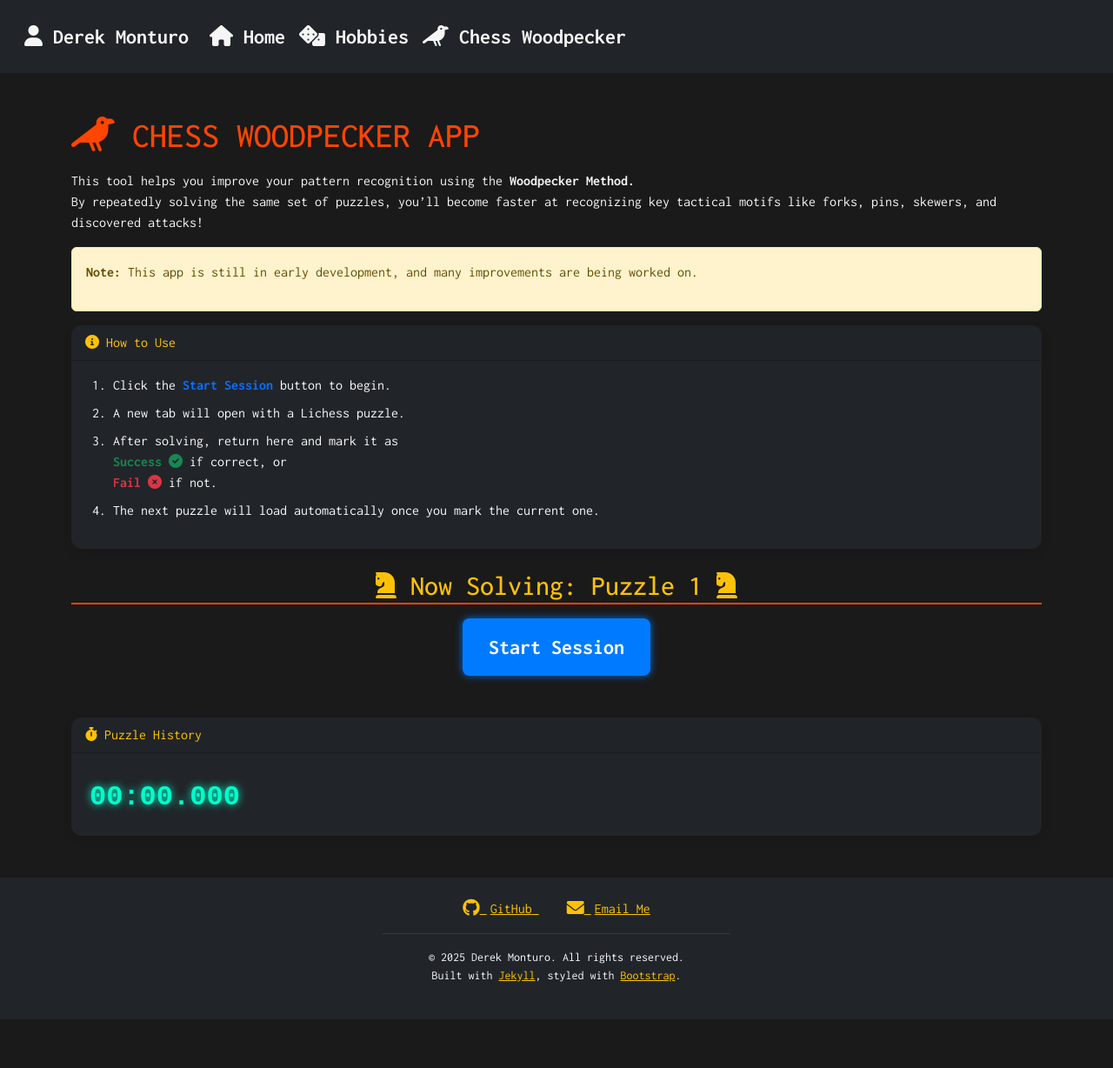
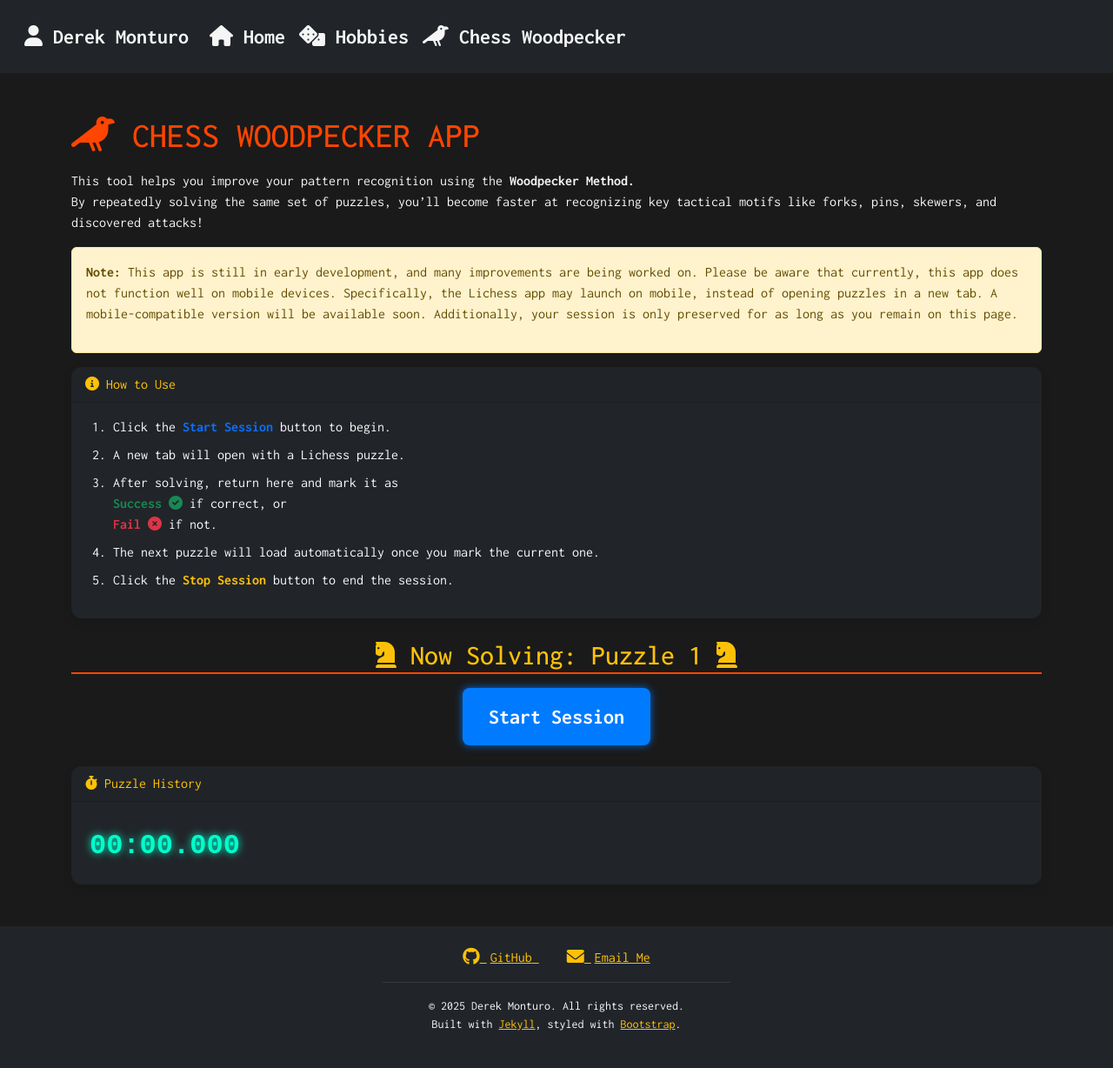
Before and after one commit to drmDev/drmDev.github.io, a Jekyll site: the page built from puzzles.md, in a window 1280 px wide. Shown: the whole page at 87% size. Built offline with Jekyll 4.4.1, drawn with Linux system fonts in a browser that asks for light colours; before the commit the page ends 1172 px from its top, so only the background shows below that; some of the changed lines change nothing that is shown.

Commit message:
a little more features

```diff
--- a/assets/js/puzzles.js
+++ b/assets/js/puzzles.js
@@ -13,6 +13,24 @@
     let stopwatchInterval;
     let puzzleTimes = [];
 
+    // Check for an active session in localStorage
+    const savedIndex = localStorage.getItem("currentPuzzleIndex");
+    const savedTime = localStorage.getItem("totalTime");
+    const savedTimes = localStorage.getItem("puzzleTimes");
+
+    // If a previous session exists, resume it
+    if (savedIndex !== null) {
+        currentPuzzleIndex = parseInt(savedIndex, 10);
+    }
+    if (savedTime !== null) {
+        totalTime = parseInt(savedTime, 10);
+        document.getElementById("totalTime").textContent = formatTime(totalTime);
+    }
+    if (savedTimes !== null) {
+        puzzleTimes = JSON.parse(savedTimes);
+        updatePuzzleHistory();
+    }
+
     async function fetchPuzzles() {
         try {
             const response = await fetch(apiUrl);
@@ -21,6 +39,7 @@
                 console.error("No puzzles found");
                 return;
             }
+            // Initialize session if puzzles are loaded
             document.getElementById("startPuzzle").style.display = 'inline';
         } catch (error) {
             console.error("Error fetching puzzles:", error);
@@ -62,7 +81,6 @@
 
         window.open(puzzle.url, '_blank');
 
-        // Show Success and Fail buttons after the first puzzle is loaded
         document.getElementById("successButton").style.display = 'inline';
         document.getElementById("failButton").style.display = 'inline';
 
@@ -79,7 +97,21 @@
 				const puzzleNumber = puzzleTimes.length + 1;
 				puzzleTimes.push({ number: puzzleNumber, time: formattedTime, success: isSuccess });
 
+				// Save progress
+				localStorage.setItem("currentPuzzleIndex", currentPuzzleIndex);
+				localStorage.setItem("totalTime", totalTime);
+				localStorage.setItem("puzzleTimes", JSON.stringify(puzzleTimes));
+
 				updatePuzzleHistory();
+
+				// Check if all puzzles have been completed
+				if (currentPuzzleIndex >= puzzles.length) {
+						stopStopwatch();
+						document.getElementById("successButton").style.display = 'none';
+						document.getElementById("failButton").style.display = 'none';
+						document.getElementById("stopPuzzle").style.display = 'none'; // Disable stop button
+						alert("You've completed all puzzles!");
+				}
 		}
 
     function updatePuzzleHistory() {
@@ -101,7 +133,25 @@
     document.getElementById("startPuzzle").addEventListener("click", function () {
         startStopwatch();
         loadPuzzle();
-        document.getElementById("startPuzzle").style.display = 'none'; // Hide Start button
+
+        localStorage.setItem("currentPuzzleIndex", currentPuzzleIndex);
+        localStorage.setItem("totalTime", totalTime);
+        localStorage.setItem("puzzleTimes", JSON.stringify(puzzleTimes));
+
+        document.getElementById("startPuzzle").style.display = 'none';
+        document.getElementById("stopPuzzle").style.display = 'inline';
+    });
+
+    document.getElementById("stopPuzzle").addEventListener("click", function () {
+        stopStopwatch();
+        localStorage.removeItem("currentPuzzleIndex");
+        localStorage.removeItem("totalTime");
+        localStorage.removeItem("puzzleTimes");
+
+        document.getElementById("stopPuzzle").style.display = 'none';
+        document.getElementById("startPuzzle").style.display = 'inline';
+        document.getElementById("successButton").style.display = 'none';
+        document.getElementById("failButton").style.display = 'none';
     });
 
     document.getElementById("successButton").addEventListener("click", function () {
--- a/puzzles.md
+++ b/puzzles.md
@@ -10,7 +10,7 @@
 By repeatedly solving the same set of puzzles, you'll become faster at recognizing key tactical motifs like forks, pins, skewers, and discovered attacks!" | markdownify }}
 
 <div class="alert alert-warning" role="alert">
-    {{ "**Note:** This app is still in early development, and many improvements are being worked on." | markdownify }}
+    {{ "**Note:** This app is still in early development, and many improvements are being worked on. Please be aware that currently, this app does not function well on mobile devices. Specifically, the Lichess app may launch on mobile, instead of opening puzzles in a new tab. A mobile-compatible version will be available soon. Additionally, your session is only preserved for as long as you remain on this page." | markdownify }}
 </div>
 
 <div class="card bg-dark text-light mb-4">
@@ -25,6 +25,7 @@
    **<span class='text-success'>Success <i class='fas fa-check-circle'></i></span>** if correct, or
    **<span class='text-danger'>Fail <i class='fas fa-times-circle'></i></span>** if not.
 4. The next puzzle will load automatically once you mark the current one.
+5. Click the **<span class='text-warning'>Stop Session</span>** button to end the session.
         " | markdownify }}
     </div>
 </div>
@@ -35,9 +36,9 @@
     <button id="startPuzzle" class="btn btn-primary">
         Start Session
     </button>
-
-    <br><br>
-
+    <button id="stopPuzzle" class="btn btn-warning" style="display: none;">
+        <i class="fas fa-stop-circle"></i> Stop Session
+    </button>
     <button id="successButton" class="btn btn-success" style="display: none;">
         <i class="fas fa-check-circle"></i> Success
     </button>
```
Lines whose indentation alone changed are shown as unchanged.
